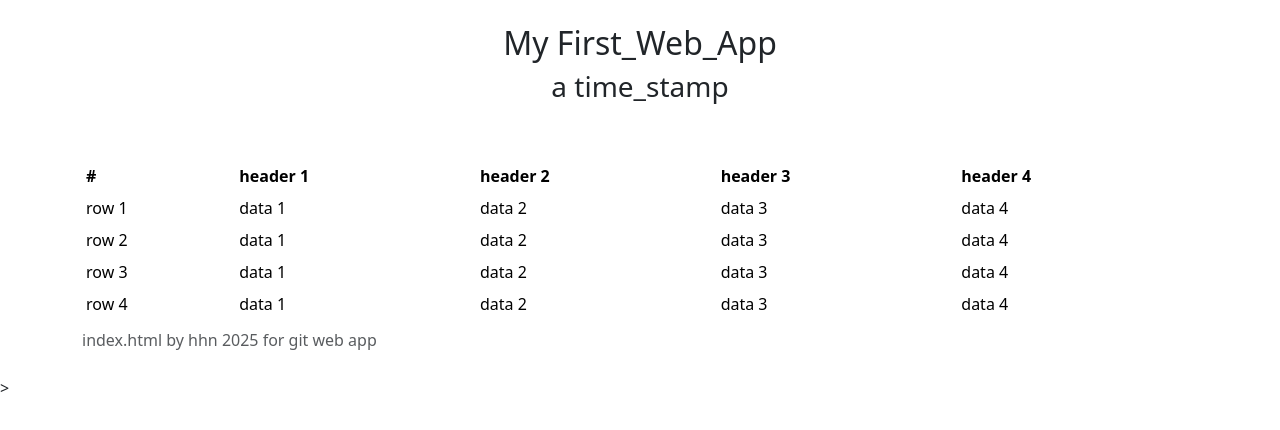
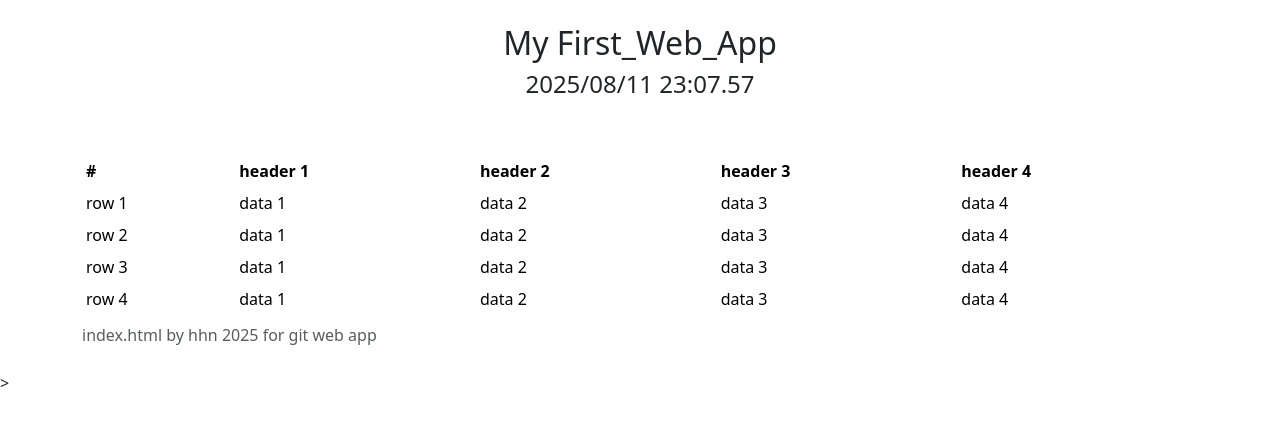
Before and after one commit to hhnagatani/First_Web_App, a plain HTML site: page index.html in a window 1280 px wide. Drawn offline with nearby package versions, Linux system fonts and the light colour scheme.

Commit message:
Add styles.css reference

```diff
--- a/index.html
+++ b/index.html
@@ -4,16 +4,19 @@
     <head>
         <meta charset="utf-8">
         <meta name="viewport" content="width=device-width">
-        <title>REPL - Query result</title>
+        <title>A Web App - hhn</title>
+
         <link href="https://cdn.jsdelivr.net/npm/bootstrap@5.3.7/dist/css/bootstrap.min.css" rel="stylesheet" integrity="sha384-LN+7fdVzj6u52u30Kp6M/trliBMCMKTyK833zpbD+pXdCLuTusPj697FH4R/5mcr" crossorigin="anonymous">
         <script src="https://cdn.jsdelivr.net/npm/bootstrap@5.3.7/dist/js/bootstrap.bundle.min.js" integrity="sha384-ndDqU0Gzau9qJ1lfW4pNLlhNTkCfHzAVBReH9diLvGRem5+R9g2FzA8ZGN954O5Q" crossorigin="anonymous"></script>
+
+        <link rel="stylesheet" href="style/styles.css">
     </head>
 
     <body>
         <div class="container">
             <br>
-            <h2 style="text-align: center;">My First_Web_App</h2>
-            <h3 style="text-align: center;">a time_stamp</h3>
+            <h2>My First_Web_App</h2>
+            <h4 id="timestamp"></h4>
             <br><br>
             <table class="table table-borderless table-sm">
             <caption>index.html by hhn 2025 for git web app</caption>
@@ -60,4 +63,22 @@
         </div>>
     </body>
 
+    <script>
+        // insert a datetimestamp; run after body loaded
+        const date = new Date(Date.now());
+        strYear     = date.getFullYear();
+        strMonth    = (date.getMonth() + 1).toString().padStart(2,'0');
+        strDate     = (date.getDate()).toString().padStart(2,'0');
+        strHours    = (date.getHours()).toString().padStart(2,'0');
+        strMinutes  = (date.getMinutes()).toString().padStart(2,'0');
+        strSeconds  = (date.getSeconds()).toString().padStart(2,'0');
+        strDateTime = strYear + "/"  + strMonth + "/" + strDate + " " +
+                        strHours + ":" + strMinutes + "." + strSeconds;
+
+        const ts = document.getElementById('timestamp');
+        if (ts) {
+            ts.textContent = strDateTime;
+        }
+    </script>
+
 </html>
--- /dev/null
+++ b/style/styles.css
@@ -0,0 +1,3 @@
+h1, h2, h3, h4 {
+    text-align: center;
+}
```
Also changed, not shown: script/script.js (added), styles.css (deleted).
